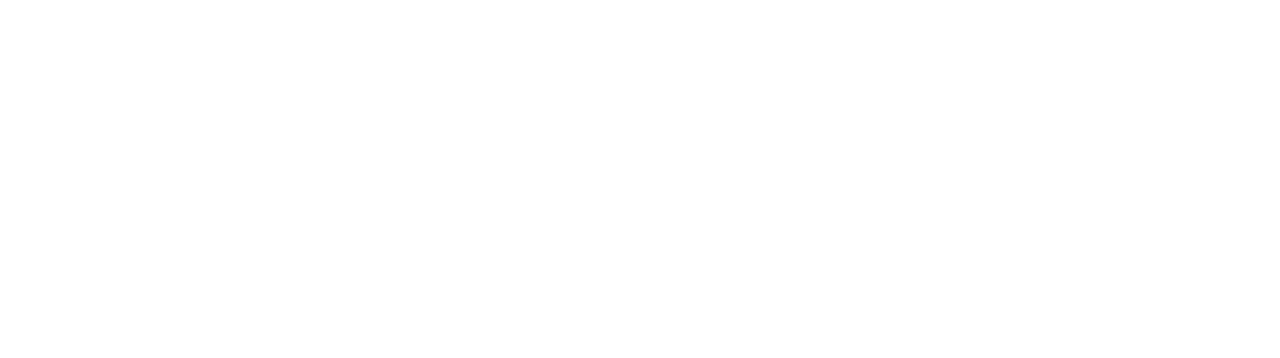
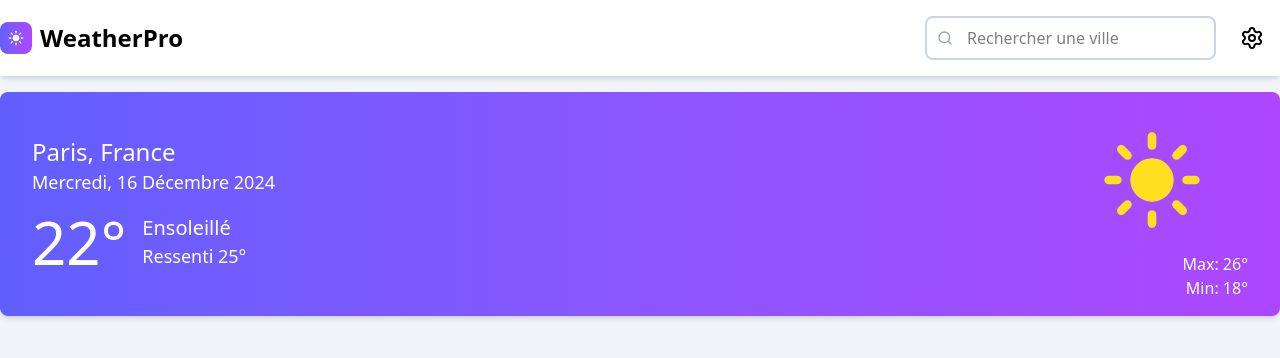
Before and after one commit to antoinebtn/ESGI-Tailwind, a website: page index.html in a window 1280 px wide. Drawn offline with nearby package versions, Linux system fonts and the light colour scheme; files that its build step writes are made by us from their sources.

Commit message:
💄 Implement navbar + First card

```diff
--- a/index.html
+++ b/index.html
@@ -8,14 +8,46 @@
   <link rel="stylesheet" href="output.css">
 </head>
 
-<body>
+<body class="bg-slate-100">
+  <nav class="bg-white shadow-md">
+    <div class="container mx-auto flex flex-col md:flex-row justify-between items-center py-4">
+      <div class="flex items-center">
+        <i data-lucide="sun"
+          class="text-white bg-gradient-to-r from-indigo-500 to-purple-500 rounded-lg h-8 w-8 p-2 fill-white"></i>
+        <p class="text-2xl font-bold mx-2">WeatherPro</p>
+      </div>
+      <div class="flex *:justify-between items-center mt-4 md:mt-0 md:mr-4">
+        <div class="relative mx-6">
+          <input type="text" placeholder="Rechercher une ville"
+            class="border-2 border-slate-300 rounded-lg px-4 py-2 pl-10">
+          <i data-lucide="search" class="absolute left-3 top-1/2 transform -translate-y-1/2 text-gray-400 w-4 h-4"></i>
+        </div>
+        <i data-lucide="settings"></i>
+      </div>
+    </div>
+  </nav>
 
-<nav>
-
-</nav>
   <main>
-    <div>
-
+    <div
+      class="container mx-auto my-4 bg-gradient-to-r from-indigo-500 to-purple-500 rounded-lg flex justify-between items-center shadow-md py-4">
+      <div class="p-4 w-[60%] md:w-[80%]">
+        <p class="text-white text-2xl mx-4">Paris, France</p>
+        <p class="text-white text-lg mx-4 mb-4 font-thin">Mercredi, 16 Décembre 2024</p>
+        <div class="flex flex-row">
+          <p class="text-white text-6xl font-thin mx-4">22°</p>
+          <div class="flex flex-col justify-center">
+            <p class="text-white text-xl">Ensoleillé</p>
+            <p class="text-white text-lg font-thin">Ressenti 25°</p>
+          </div>
+        </div>
+      </div>
+      <div display="flex" class="flex-col items-center md:w-[20%] w-[30%]">
+        <i data-lucide="sun" class="text-yellow-300 fill-yellow-300 h-36 w-26 mx-auto"></i>
+        <div class="pr-8">
+          <p class="text-white text-end">Max: 26°</p>
+          <p class="text-white text-end">Min: 18°</p>
+        </div>
+      </div>
     </div>
     <div>
 
```
Lines whose indentation alone changed are shown as unchanged.
